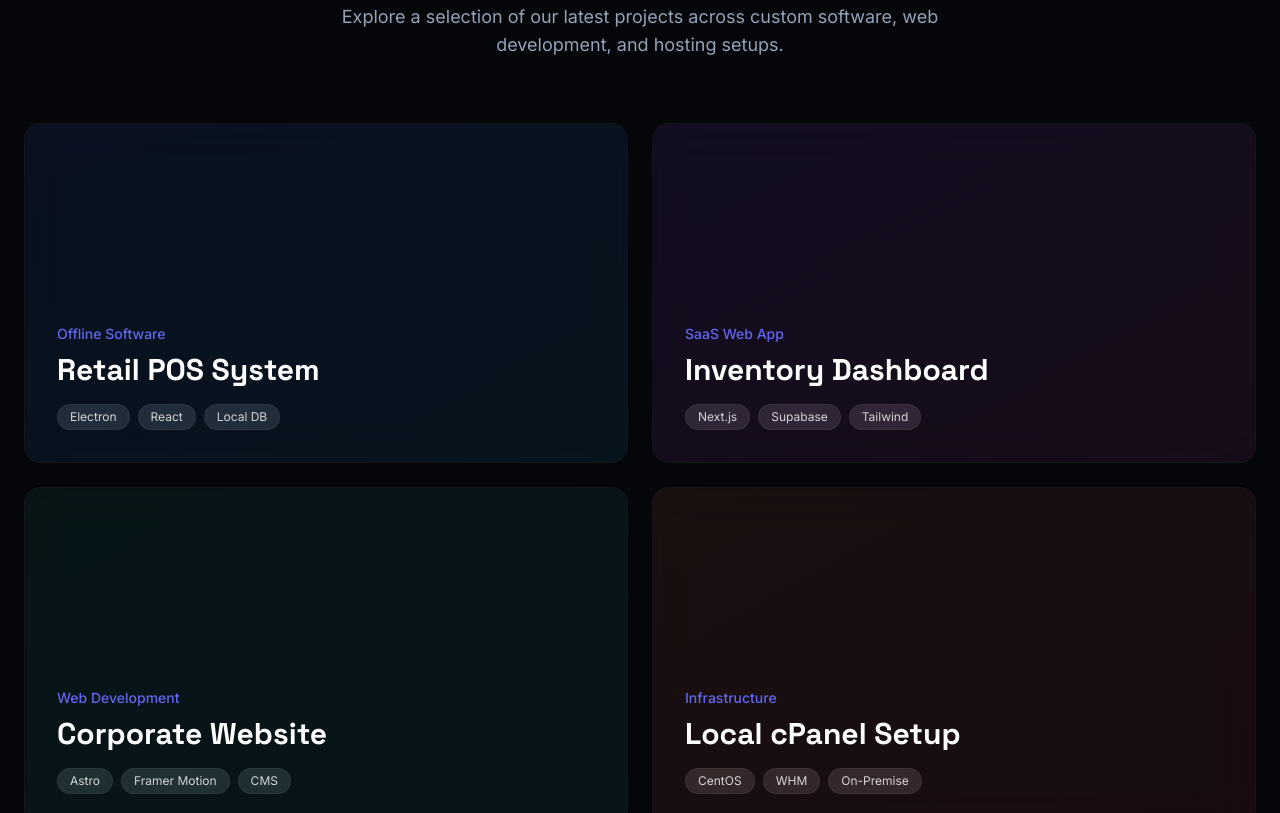
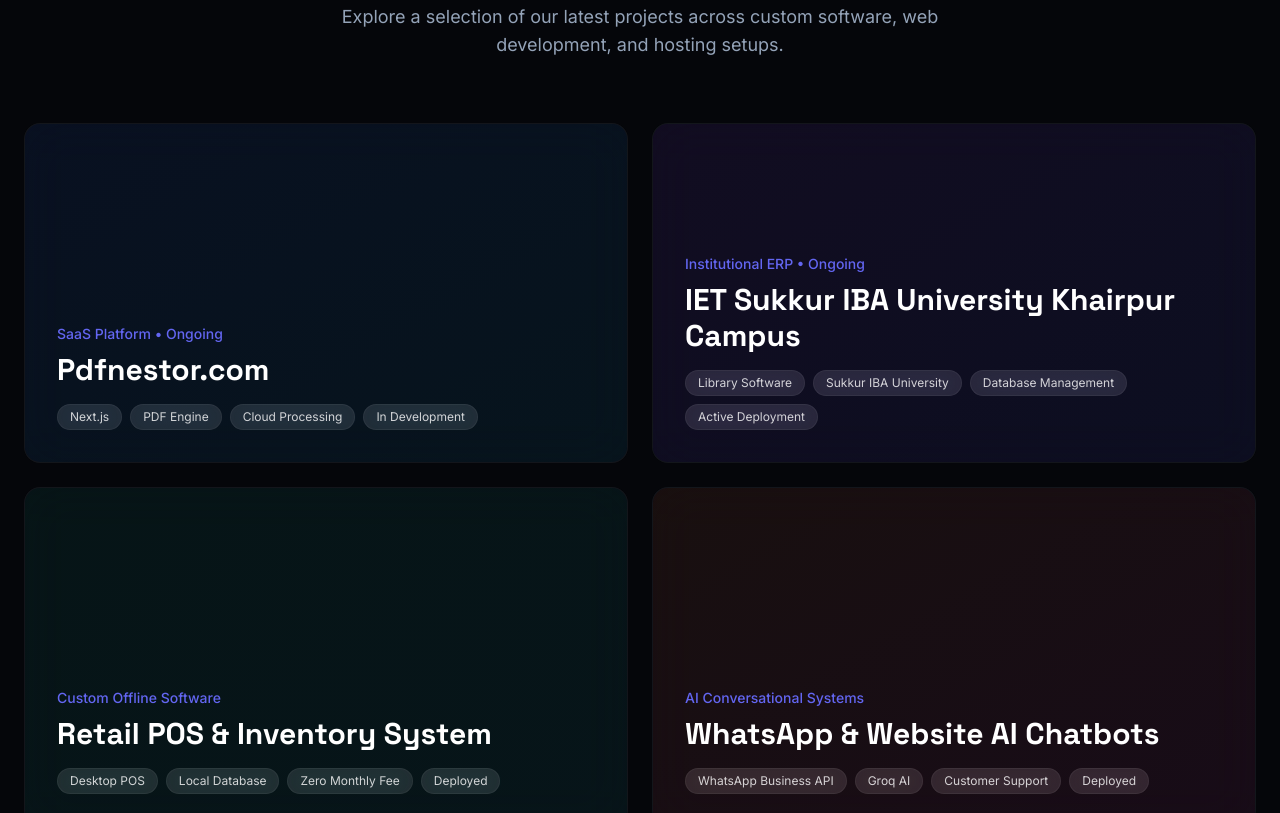
Before and after one commit to Imranalit/weblytic, a Next.js app: page / in a window 1280 px wide. Shown: the part 3960-4773 px from the top of the page. Built offline with nearby package versions, Linux system fonts and the light colour scheme.

Commit message:
feat: add email, Khairpur Mirs address, ongoing projects (Pdfnestor, Sukkur IBA), Pakistani testimonials, and update Konain knowledge

```diff
--- a/components/Contact.tsx
+++ b/components/Contact.tsx
@@ -63,7 +63,9 @@
                 </div>
                 <div>
                   <div className="font-medium text-white">Email Us</div>
-                  <div>hello@weblytic.cc</div>
+                  <a href="mailto:imranalit.freelance@gmail.com" className="hover:text-primary transition-colors">
+                    imranalit.freelance@gmail.com
+                  </a>
                 </div>
               </div>
 
@@ -73,7 +75,9 @@
                 </div>
                 <div>
                   <div className="font-medium text-white">Call / WhatsApp</div>
-                  <div>+92 300 0219721</div>
+                  <a href="https://wa.me/923000219721" target="_blank" rel="noopener noreferrer" className="hover:text-secondary transition-colors">
+                    +92 300 0219721
+                  </a>
                 </div>
               </div>
 
@@ -83,7 +87,7 @@
                 </div>
                 <div>
                   <div className="font-medium text-white">Headquarters</div>
-                  <div>120 Innovation Drive, Tech City</div>
+                  <div>Khairpur Mirs', Sindh, Pakistan</div>
                 </div>
               </div>
             </div>
--- a/components/Footer.tsx
+++ b/components/Footer.tsx
@@ -29,8 +29,13 @@
               <span className="w-2 h-2 rounded-full bg-primary-gradient mt-1" />
             </a>
             <p className="text-text-muted text-sm leading-relaxed">
-              End-to-end digital solutions for modern businesses. We build, host, and scale your digital infrastructure.
+              End-to-end digital solutions for modern businesses. We build, host, and scale your digital infrastructure from Khairpur Mirs', Sindh to the world.
             </p>
+            <div className="text-xs text-text-muted space-y-1">
+              <p>📍 Khairpur Mirs', Sindh, Pakistan</p>
+              <p>✉️ <a href="mailto:imranalit.freelance@gmail.com" className="hover:text-primary transition-colors">imranalit.freelance@gmail.com</a></p>
+              <p>📱 <a href="https://wa.me/923000219721" className="hover:text-primary transition-colors">+92 300 0219721</a></p>
+            </div>
             <div className="flex items-center gap-4">
               <a href="#" className="w-10 h-10 rounded-full bg-white/5 flex items-center justify-center text-text-muted hover:text-white hover:bg-white/10 transition-colors">
                 <Twitter className="w-4 h-4" />
--- a/components/Portfolio.tsx
+++ b/components/Portfolio.tsx
@@ -5,28 +5,32 @@
 
 const projects = [
   {
-    title: "Retail POS System",
-    category: "Offline Software",
-    tags: ["Electron", "React", "Local DB"],
-    color: "from-blue-600/40 to-cyan-600/40"
+    title: "Pdfnestor.com",
+    category: "SaaS Platform • Ongoing",
+    tags: ["Next.js", "PDF Engine", "Cloud Processing", "In Development"],
+    color: "from-blue-600/40 to-cyan-600/40",
+    link: "https://pdfnestor.com"
   },
   {
-    title: "Inventory Dashboard",
-    category: "SaaS Web App",
-    tags: ["Next.js", "Supabase", "Tailwind"],
-    color: "from-purple-600/40 to-pink-600/40"
+    title: "IET Sukkur IBA University Khairpur Campus",
+    category: "Institutional ERP • Ongoing",
+    tags: ["Library Software", "Sukkur IBA University", "Database Management", "Active Deployment"],
+    color: "from-purple-600/40 to-indigo-600/40",
+    link: "#contact"
   },
   {
-    title: "Corporate Website",
-    category: "Web Development",
-    tags: ["Astro", "Framer Motion", "CMS"],
-    color: "from-emerald-600/40 to-teal-600/40"
+    title: "Retail POS & Inventory System",
+    category: "Custom Offline Software",
+    tags: ["Desktop POS", "Local Database", "Zero Monthly Fee", "Deployed"],
+    color: "from-emerald-600/40 to-teal-600/40",
+    link: "#contact"
   },
   {
-    title: "Local cPanel Setup",
-    category: "Infrastructure",
-    tags: ["CentOS", "WHM", "On-Premise"],
-    color: "from-orange-600/40 to-red-600/40"
+    title: "WhatsApp & Website AI Chatbots",
+    category: "AI Conversational Systems",
+    tags: ["WhatsApp Business API", "Groq AI", "Customer Support", "Deployed"],
+    color: "from-orange-600/40 to-pink-600/40",
+    link: "#contact"
   }
 ];
 
@@ -69,11 +73,16 @@
               whileHover={{ scale: 1.02 }}
               className="group cursor-pointer"
             >
-              <div className="glass-card overflow-hidden relative aspect-video flex flex-col justify-end p-8">
+              <a
+                href={project.link}
+                target={project.link.startsWith("http") ? "_blank" : undefined}
+                rel={project.link.startsWith("http") ? "noopener noreferrer" : undefined}
+                className="glass-card overflow-hidden relative aspect-video flex flex-col justify-end p-8 block"
+              >
                 <div className={`absolute inset-0 bg-gradient-to-br ${project.color} opacity-20 group-hover:opacity-40 transition-opacity duration-500`} />
                 <div className="absolute inset-0 bg-background/50 backdrop-blur-[2px] opacity-0 group-hover:opacity-100 transition-opacity duration-300 flex items-center justify-center">
                   <span className="bg-white text-black px-6 py-2 rounded-full font-medium text-sm translate-y-4 group-hover:translate-y-0 transition-transform duration-300">
-                    View Case Study
+                    {project.link.startsWith("http") ? "Visit Live Site →" : "View Case Study →"}
                   </span>
                 </div>
 
@@ -88,7 +97,7 @@
                     ))}
                   </div>
                 </div>
-              </div>
+              </a>
             </m.div>
           ))}
         </m.div>
--- a/components/Testimonials.tsx
+++ b/components/Testimonials.tsx
@@ -7,22 +7,28 @@
 
 const testimonials = [
   {
-    quote: "Weblytic delivered our custom POS system weeks ahead of schedule. The offline capability means we never stop taking orders, even when the internet drops.",
-    name: "Sarah Jenkins",
-    role: "Founder, Urban Roast",
-    initials: "SJ"
+    quote: "Weblytic customized and deployed the institutional Library Management System for our campus with remarkable stability. Student issuance, automated returns, and catalog indexing run flawlessly without server overhead.",
+    name: "Engr. Tariq Mehmood",
+    role: "Campus IT Incharge, IET Sukkur IBA University Khairpur",
+    initials: "TM"
   },
   {
-    quote: "Switching to their local cPanel setup gave us complete control over our data. The performance difference is night and day, and their support is unmatched.",
-    name: "Michael Chen",
-    role: "CTO, DataSecure Inc.",
-    initials: "MC"
+    quote: "Building Pdfnestor.com required intense document-processing speed and modern web architecture. Weblytic delivered a snappy, intuitive SaaS application that handles high-volume document workflows effortlessly.",
+    name: "Bilal Ahmed Khan",
+    role: "Product Co-Founder, Pdfnestor",
+    initials: "BK"
   },
   {
-    quote: "They didn't just build a website; they built a conversion engine. Our sales increased by 140% within the first month of launching the new site.",
-    name: "Elena Rodriguez",
-    role: "Marketing Director, Bloom",
-    initials: "ER"
+    quote: "Their offline POS software completely modernized our retail operations across Sindh and Punjab. Zero monthly server fees, instant billing, and bulletproof offline reliability. Best software house in the region.",
+    name: "Muhammad Usman Sheikh",
+    role: "CEO, Al-Madina Wholesale & Retail",
+    initials: "MU"
+  },
+  {
+    quote: "The custom WhatsApp AI chatbot deployed by Weblytic has revolutionized our customer support. It handles product inquiries and customer quotes 24/7 without delays. Response times dropped to seconds!",
+    name: "Zainab Fatima",
+    role: "Managing Director, Noor Tech & Apparel",
+    initials: "ZF"
   }
 ];
 
```
Also changed, not shown: netlify/edge-functions/chat.ts (+13 -2 lines).
